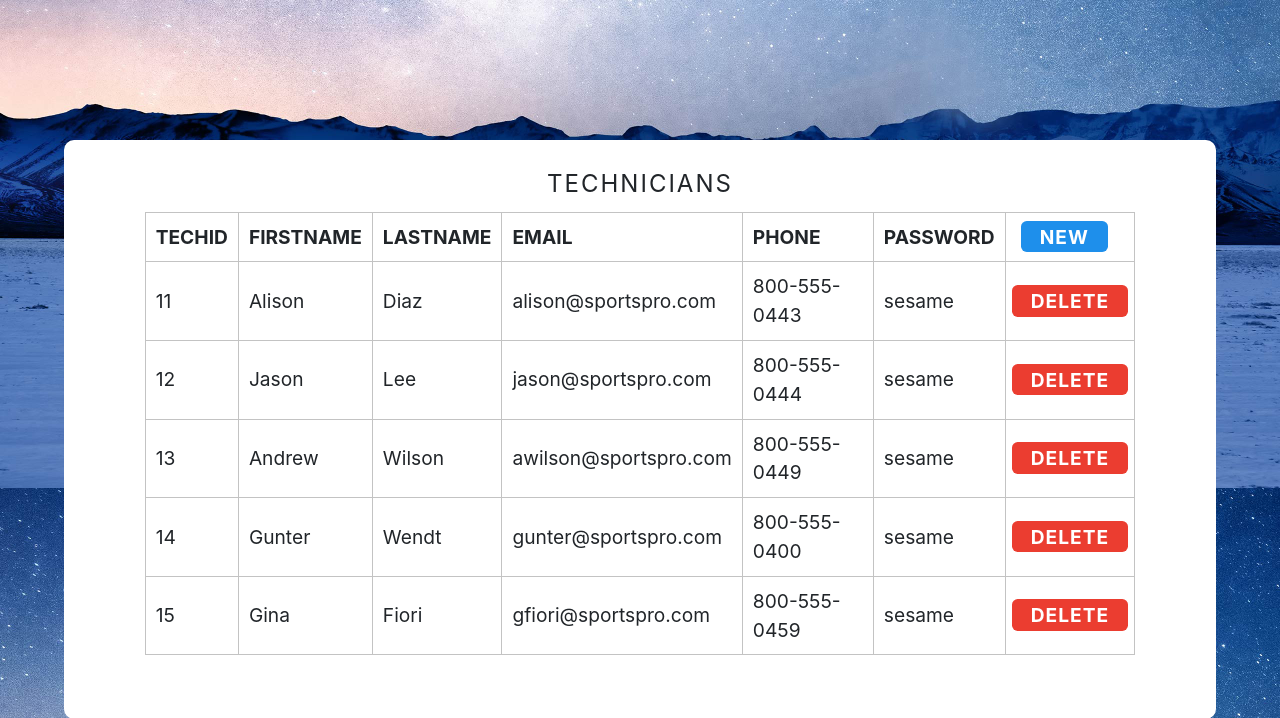
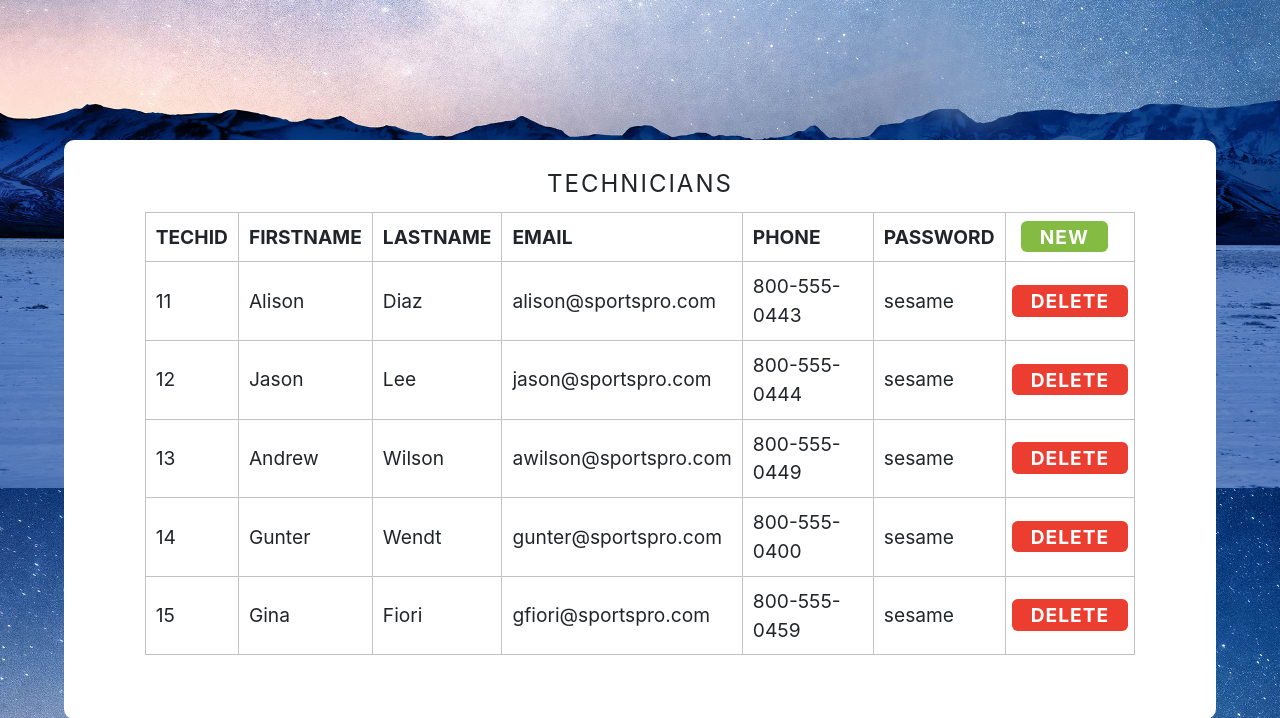
Before and after one commit to thudsonbu/cs380_project, a PHP site: page / in a window 1280 px wide. Shown: the part 312-1030 px from the top of the page. Run offline with PHP 8.4, Linux system fonts and the light colour scheme; data comes from the database, SQL or seed files in the repository; a stand-in replaces the project's code that opens the database connection.

Commit message:
Styling tweak to technician table

```diff
--- a/tech_support/technician_manager/technicianTable.php
+++ b/tech_support/technician_manager/technicianTable.php
@@ -40,7 +40,7 @@ if($out[1]) {
     }
 
     echo" <th class='tableHeader'>
-        <a class='button blue' href='newTech.php'>New</a>
+        <a class='button green' href='newTech.php'>New</a>
     </th>";
 
     echo "</tr>";
```
